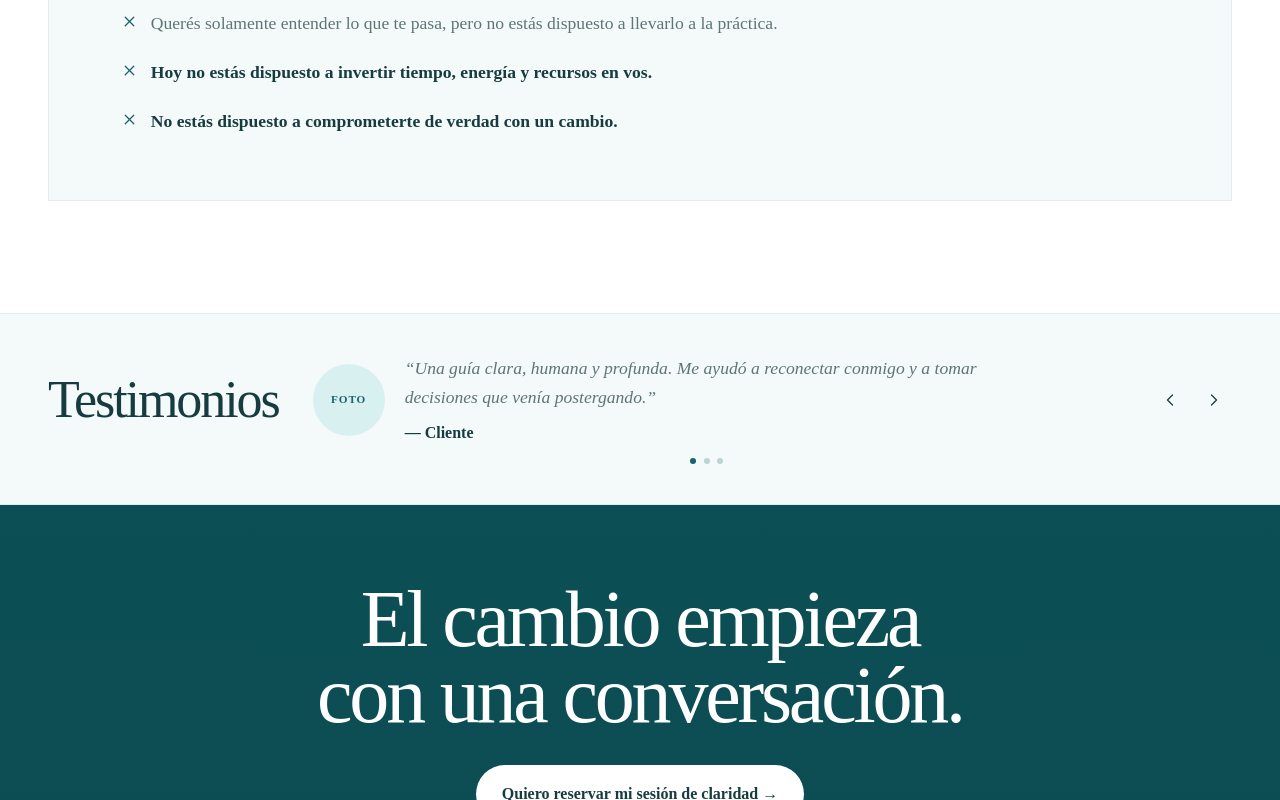
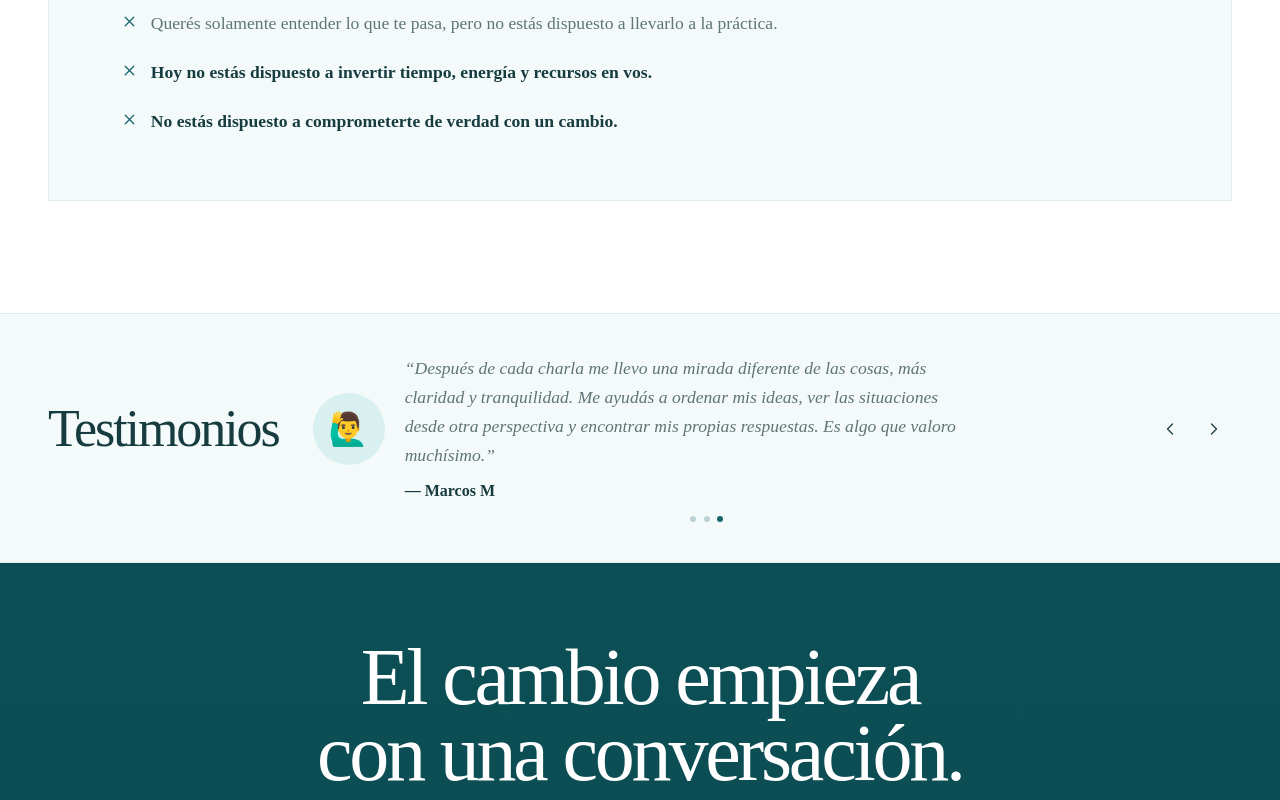
Before and after one commit to MarcosMolmedo/nicolas-dabinovic, a Next.js app: page / in a window 1280 px wide. Both pictures are taken after a click on the button 1170 px from the left and 5758 px from the top of the page. Shown: the part 5358-6158 px from the top of the page. Built offline with nearby package versions, Linux system fonts and the light colour scheme.

Commit message:
Actualizar testimonios con fotos reales

```diff
--- a/src/components/sections/Testimonials.module.css
+++ b/src/components/sections/Testimonials.module.css
@@ -166,3 +166,15 @@
     transition: none;
   }
 }
+
+.avatarImage {
+  width: 100%;
+  height: 100%;
+  object-fit: cover;
+  border-radius: 50%;
+}
+
+.avatarEmoji {
+  font-size: 2rem;
+  line-height: 1;
+}
--- a/src/components/sections/Testimonials.tsx
+++ b/src/components/sections/Testimonials.tsx
@@ -1,25 +1,85 @@
+
+'use client';
+
+import { useState } from 'react';
+import Image from 'next/image';
 import { ChevronLeft, ChevronRight } from 'lucide-react';
 import Container from '@/components/ui/Container';
 import styles from './Testimonials.module.css';
 
+const testimonials = [
+  {
+    quote:
+      'Criterio y perspectiva. Me ayuda a bajar a la tierra los problemas. Logro destrabar temas que solo me llevarían semanas de sobrepensar.',
+    author: 'Valentín Vallespinos',
+    image: '/images/valentin-testimonio.jpg',
+    emoji: null,
+  },
+  {
+    quote:
+      'Lo que me llevo de cada conversación es la sensación de salir siempre con la mente más clara y liviana. Valoro muchísimo tu empatía y esa visión tan lúcida que tenés para ayudarme a encontrarle la vuelta a cualquier problema o inquietud.',
+    author: 'Juan Cruz González',
+    image: '/images/juan-cruz-testimonio.jpg',
+    emoji: null,
+  },
+
+  {
+  quote:
+    'Después de cada charla me llevo una mirada diferente de las cosas, más claridad y tranquilidad. Me ayudás a ordenar mis ideas, ver las situaciones desde otra perspectiva y encontrar mis propias respuestas. Es algo que valoro muchísimo.',
+  author: 'Marcos M',
+  image: null,
+  emoji: '🙋‍♂️',
+},
+
+];
+
 export default function Testimonials() {
+  const [activeIndex, setActiveIndex] = useState(0);
+
+  const testimonial = testimonials[activeIndex];
+
+  const previous = () => {
+    setActiveIndex((current) =>
+      (current - 1 + testimonials.length) % testimonials.length
+    );
+  };
+
+  const next = () => {
+    setActiveIndex((current) =>
+      (current + 1) % testimonials.length
+    );
+  };
+
   return (
     <section className={styles.section} id="testimonios">
       <Container className={styles.container}>
         <h2 className={styles.title}>Testimonios</h2>
 
-        <div className={styles.testimonial}>
+        <div className={styles.testimonial} aria-live="polite">
           <div className={styles.avatar} aria-hidden="true">
-            <span>Foto</span>
+            {testimonial.image ? (
+              <Image
+                src={testimonial.image}
+                alt=""
+                width={72}
+                height={72}
+                className={styles.avatarImage}
+              />
+            ) : (
+              <span className={styles.avatarEmoji}>
+                {testimonial.emoji}
+              </span>
+            )}
           </div>
 
           <div className={styles.content}>
             <blockquote className={styles.quote}>
-              “Una guía clara, humana y profunda. Me ayudó a reconectar conmigo
-              y a tomar decisiones que venía postergando.”
+              “{testimonial.quote}”
             </blockquote>
 
-            <p className={styles.author}>— Cliente</p>
+            <p className={styles.author}>
+              — {testimonial.author}
+            </p>
           </div>
         </div>
 
@@ -28,6 +88,7 @@ export default function Testimonials() {
             className={styles.control}
             type="button"
             aria-label="Testimonio anterior"
+            onClick={previous}
           >
             <ChevronLeft size={20} strokeWidth={1.5} />
           </button>
@@ -36,15 +97,21 @@ export default function Testimonials() {
             className={styles.control}
             type="button"
             aria-label="Siguiente testimonio"
+            onClick={next}
           >
             <ChevronRight size={20} strokeWidth={1.5} />
           </button>
         </div>
 
         <div className={styles.dots} aria-hidden="true">
-          <span className={styles.activeDot} />
-          <span />
-          <span />
+          {testimonials.map((item, index) => (
+            <span
+              key={item.author}
+              className={
+                index === activeIndex ? styles.activeDot : ''
+              }
+            />
+          ))}
         </div>
       </Container>
     </section>
```
